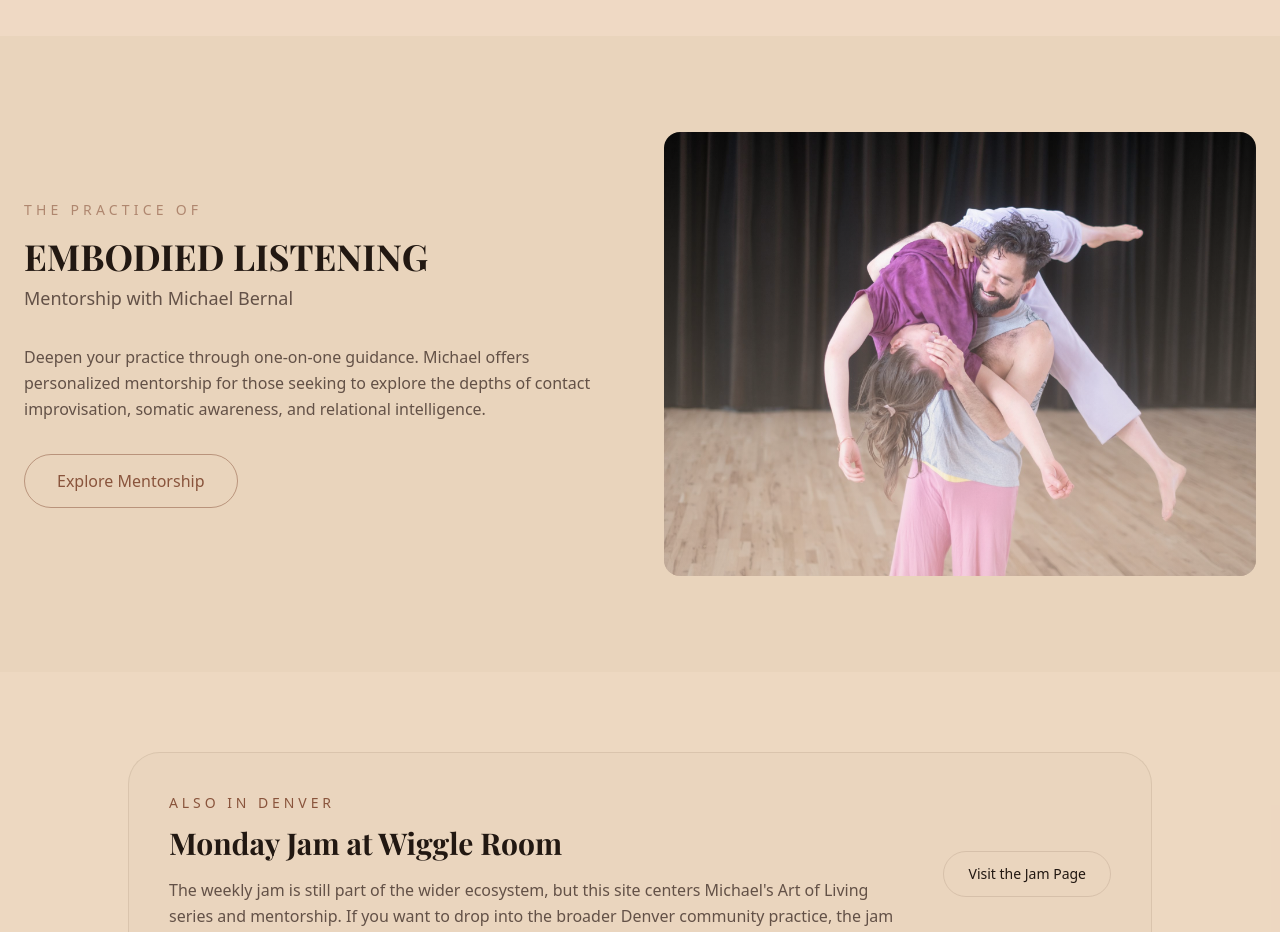
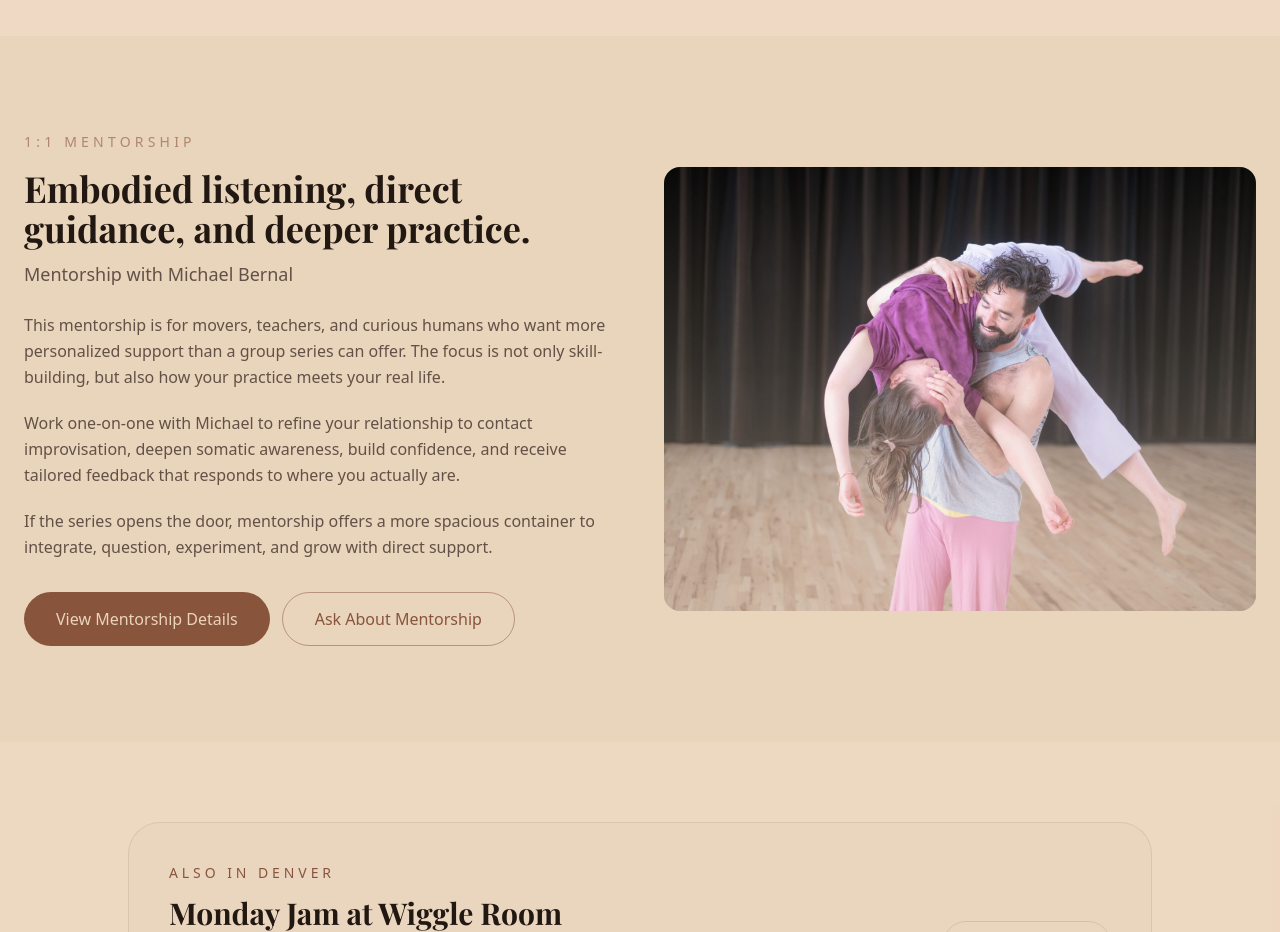
Before and after one commit to cameronmurdock/artoflivingci, a Next.js app: page / in a window 1280 px wide. Shown: the part 3260-4192 px from the top of the page. Built offline with nearby package versions, Linux system fonts and the light colour scheme; a web font is replaced by a local one.

Commit message:
Expand homepage mentorship section

```diff
--- a/src/app/page.tsx
+++ b/src/app/page.tsx
@@ -204,29 +204,50 @@ export default function Home() {
           <div className="grid gap-12 lg:grid-cols-2 lg:items-center">
             <div className="order-2 lg:order-1">
               <p className="mb-4 text-sm uppercase tracking-[0.3em] text-warm/60">
-                The Practice of
+                1:1 Mentorship
               </p>
               <h2
-                className="mb-2 text-3xl font-bold text-foreground md:text-4xl"
+                className="mb-3 text-3xl font-bold text-foreground md:text-4xl"
                 style={{ fontFamily: "var(--font-playfair)" }}
               >
-                EMBODIED LISTENING
+                Embodied listening, direct guidance, and deeper practice.
               </h2>
-              <p className="mb-8 text-lg text-muted-foreground">
+              <p className="mb-6 text-lg text-muted-foreground">
                 Mentorship with Michael Bernal
               </p>
-              <p className="mb-8 leading-relaxed text-muted-foreground">
-                Deepen your practice through one-on-one guidance. Michael offers
-                personalized mentorship for those seeking to explore the depths
-                of contact improvisation, somatic awareness, and relational
-                intelligence.
+              <div className="space-y-5 leading-relaxed text-muted-foreground">
+                <p>
+                  This mentorship is for movers, teachers, and curious humans
+                  who want more personalized support than a group series can
+                  offer. The focus is not only skill-building, but also how
+                  your practice meets your real life.
                 </p>
+                <p>
+                  Work one-on-one with Michael to refine your relationship to
+                  contact improvisation, deepen somatic awareness, build
+                  confidence, and receive tailored feedback that responds to
+                  where you actually are.
+                </p>
+                <p>
+                  If the series opens the door, mentorship offers a more
+                  spacious container to integrate, question, experiment, and
+                  grow with direct support.
+                </p>
+              </div>
+              <div className="mt-8 flex flex-wrap gap-3">
                 <Link
                   href="/mentor"
+                  className="inline-flex items-center gap-2 rounded-full bg-warm px-8 py-3.5 font-medium text-background transition-colors hover:bg-warm-light"
+                >
+                  View Mentorship Details
+                </Link>
+                <Link
+                  href="/contact"
                   className="inline-flex items-center gap-2 rounded-full border border-warm/50 px-8 py-3.5 font-medium text-warm transition-all hover:bg-warm hover:text-background"
                 >
-                Explore Mentorship
+                  Ask About Mentorship
                 </Link>
+              </div>
             </div>
 
             <div className="order-1 relative aspect-[4/3] overflow-hidden rounded-2xl lg:order-2">
```
Lines whose indentation alone changed are shown as unchanged.
